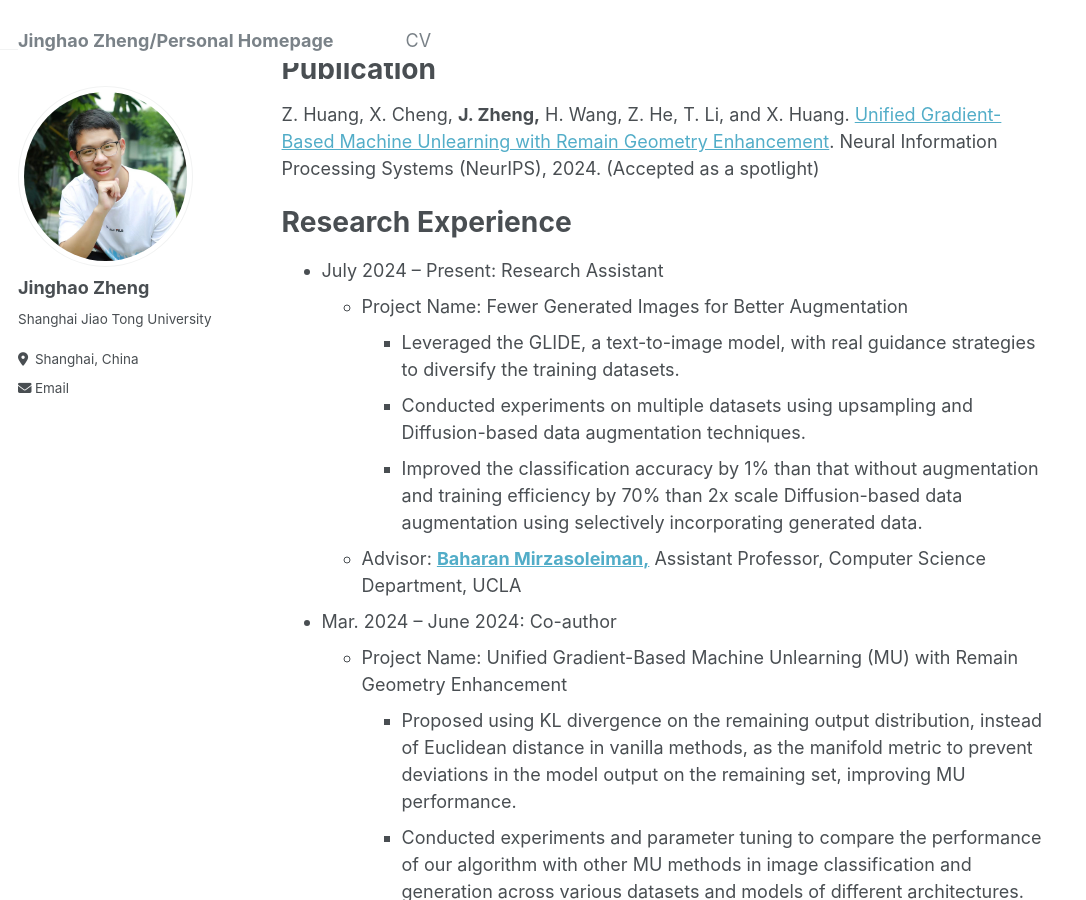
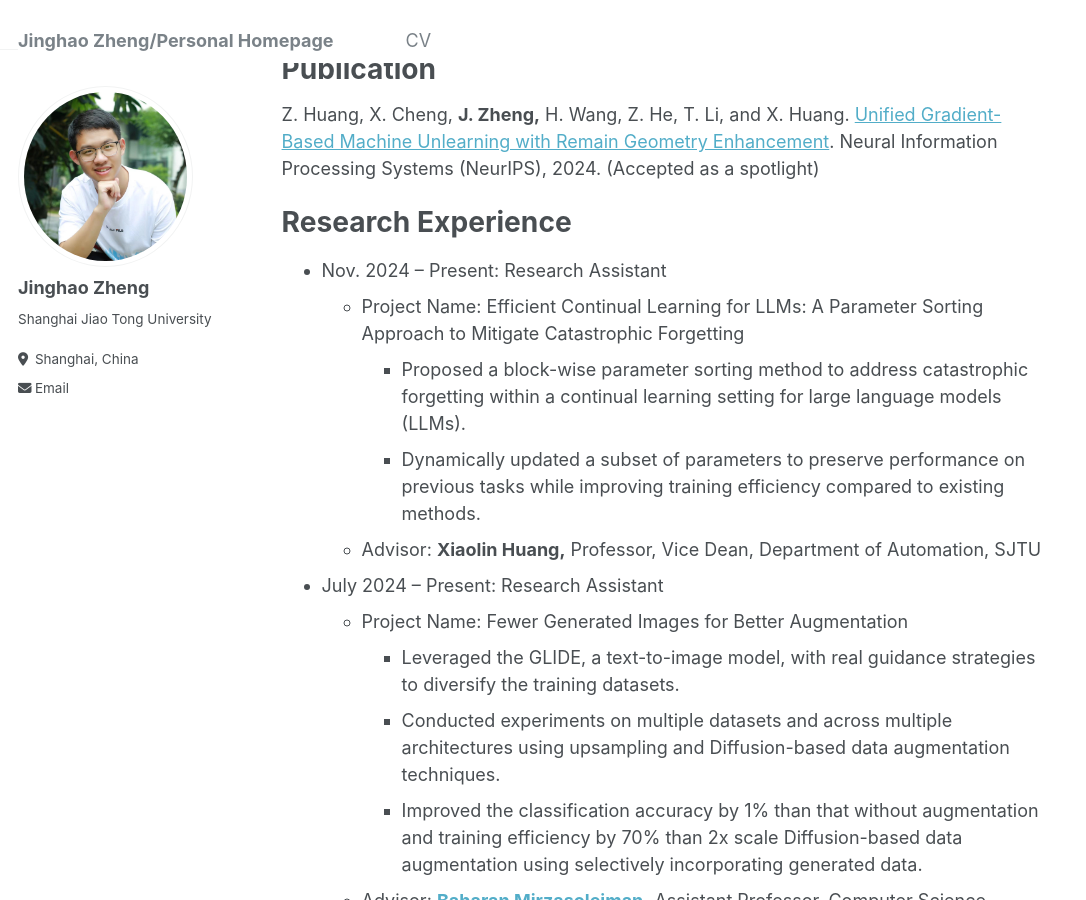
Before and after one commit to JinghaoZheng/JinghaoZheng.github.io, a Jekyll site: the page built from _pages/about.md, in a window 1280 px wide and 900 px high, scrolled down 943 px. Shown: the whole window, without its empty margins (0-1086 px from the left). Built offline with Jekyll 4.4.1, drawn with Linux system fonts in a browser that asks for light colours.

Commit message:
Update about.md

```diff
--- a/_pages/about.md
+++ b/_pages/about.md
@@ -35,10 +35,16 @@ Z. Huang, X. Cheng, **J. Zheng,** H. Wang, Z. He, T. Li, and X. Huang. [Unified
 
 Research Experience
 ======
+* Nov. 2024 -- Present: Research Assistant
+  * Project Name: Efficient Continual Learning for LLMs: A Parameter Sorting Approach to Mitigate Catastrophic Forgetting
+    * Proposed a block-wise parameter sorting method to address catastrophic forgetting within a continual learning setting for large language models (LLMs).
+    * Dynamically updated a subset of parameters to preserve performance on previous tasks while improving training efficiency compared to existing methods.
+  * Advisor: **Xiaolin Huang,** Professor, Vice Dean, Department of Automation, SJTU
+
 * July 2024 -- Present: Research Assistant
   * Project Name: Fewer Generated Images for Better Augmentation
     * Leveraged the GLIDE, a text-to-image model, with real guidance strategies to diversify the training datasets.
-    * Conducted experiments on multiple datasets using upsampling and Diffusion-based data augmentation techniques.
+    * Conducted experiments on multiple datasets and across multiple architectures using upsampling and Diffusion-based data augmentation techniques.
     * Improved the classification accuracy by 1% than that without augmentation and training efficiency by 70% than 2x scale Diffusion-based data augmentation using selectively incorporating generated data.
   * Advisor: [**Baharan Mirzasoleiman,**](https://baharanm.github.io/) Assistant Professor, Computer Science Department, UCLA
 
```
